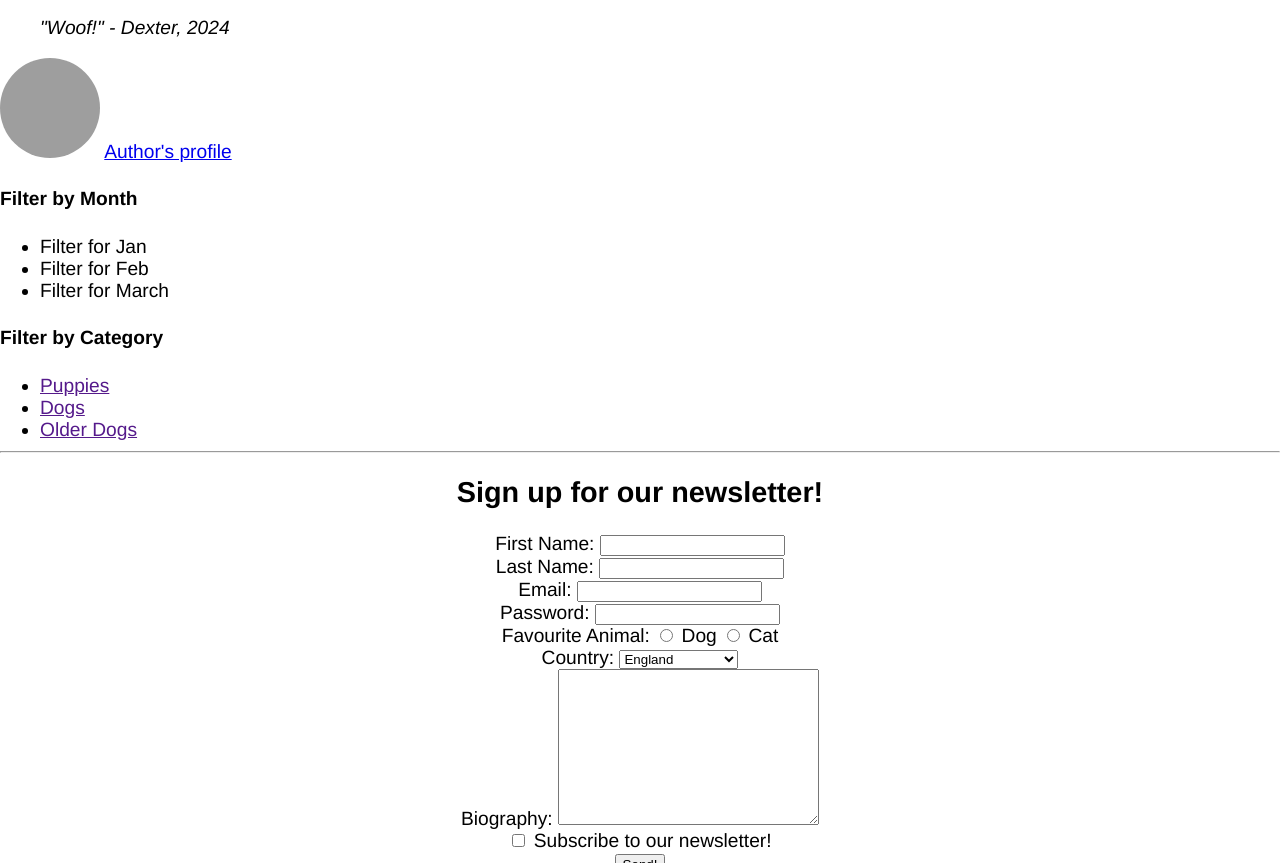
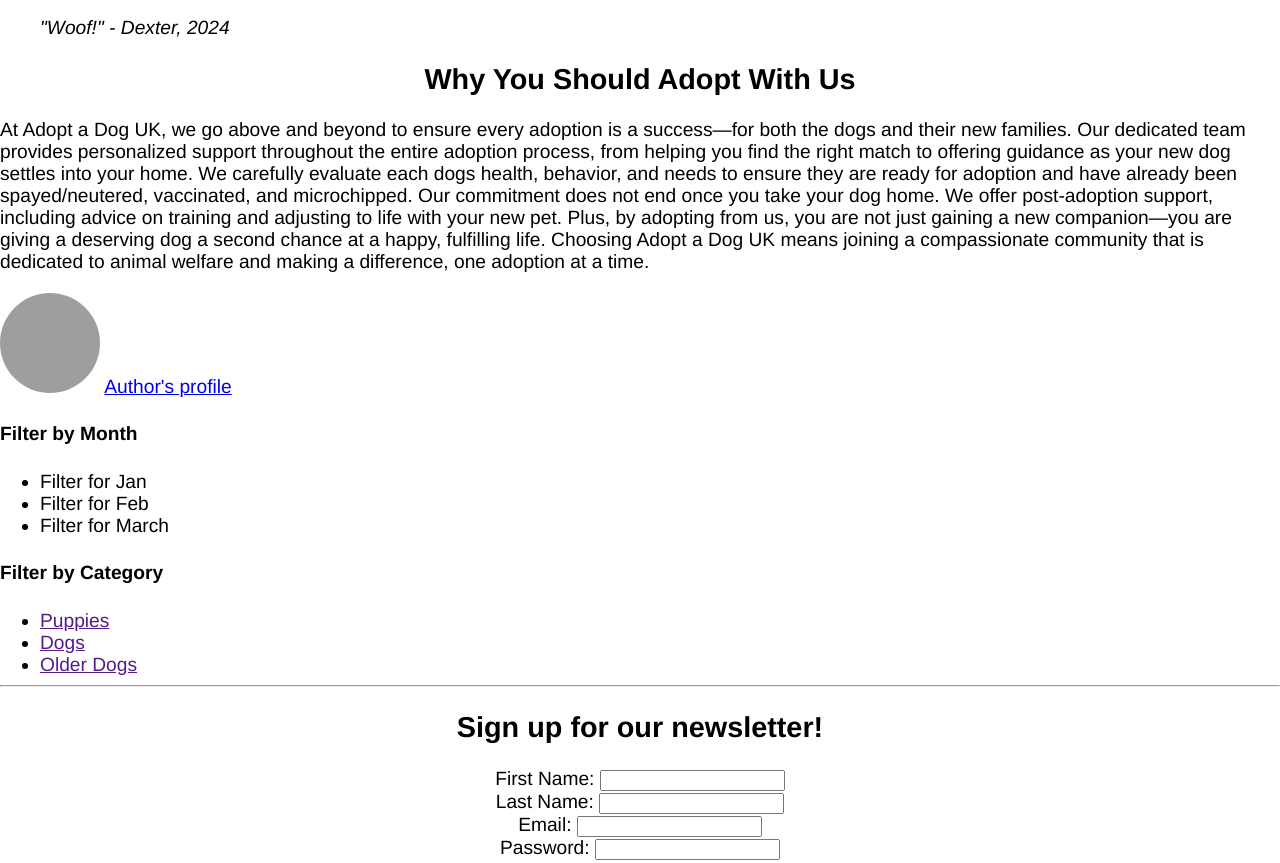
Before and after one commit to alicegrxnt/alicegrxnt.github.io, a plain HTML site: page index.html in a window 1280 px wide. Shown: the part 1224-2087 px from the top of the page. Drawn offline with Linux system fonts and the light colour scheme; no server answers; grey boxes are pictures that could not be loaded.

Commit message:
Update index.html

```diff
--- a/index.html
+++ b/index.html
@@ -82,6 +82,11 @@
             <blockquote>
                <cite>"Woof!" - Dexter, 2024</cite>
             </blockquote>
+
+            <h2>Why You Should Adopt With Us</h2>
+            <p>At Adopt a Dog UK, we go above and beyond to ensure every adoption is a success—for both the dogs and their new families. Our dedicated team provides personalized support throughout the entire adoption process, from helping you find the right match to offering guidance as your new dog settles into your home. We carefully evaluate each dogs health, behavior, and needs to ensure they are ready for adoption and have already been spayed/neutered, vaccinated, and microchipped.
+
+                Our commitment does not end once you take your dog home. We offer post-adoption support, including advice on training and adjusting to life with your new pet. Plus, by adopting from us, you are not just gaining a new companion—you are giving a deserving dog a second chance at a happy, fulfilling life. Choosing Adopt a Dog UK means joining a compassionate community that is dedicated to animal welfare and making a difference, one adoption at a time.</p>
 
         </main>
         <footer>
```
